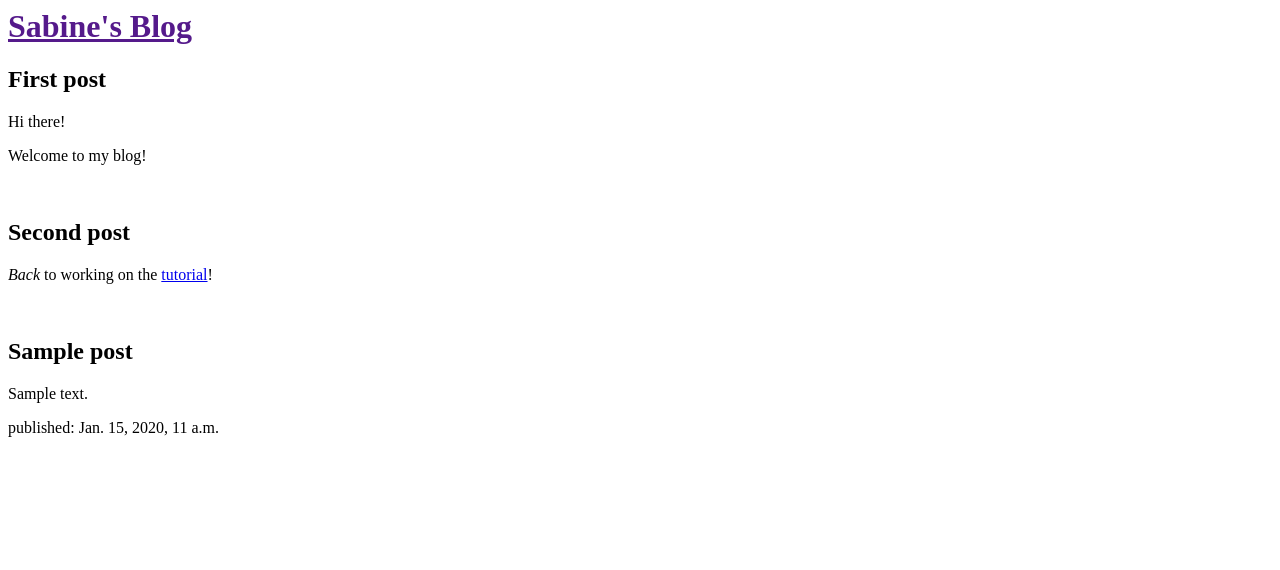
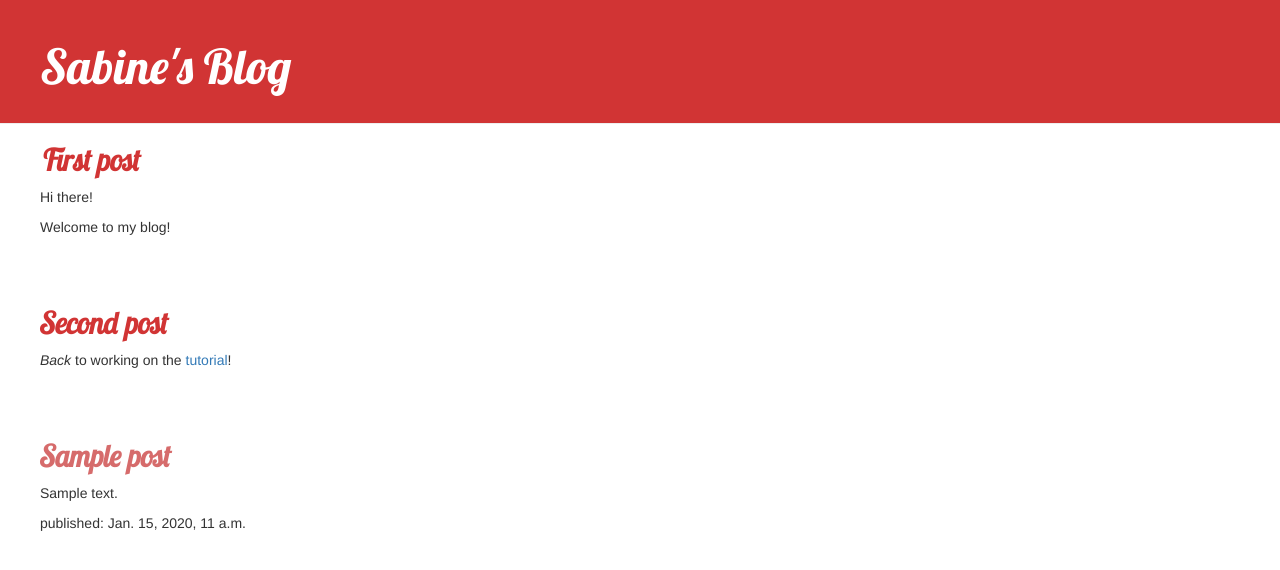
Before and after one commit to sabineau/my-first-blog, a Django app: template blog/templates/blog/post_list.html in a window 1280 px wide. Shown: the top 570 px of the page. Run offline with Django 3.2, Linux system fonts and the light colour scheme; the template is opened without the code that fills it: values that come from a table or form of the project are taken from there, others are empty; tables that the repository leaves empty hold one stand-in row (values such as "Sample post"); some libraries are stand-ins or nearby versions.

Commit message:
changed layout

```diff
--- /dev/null
+++ b/blog/static/css/blog.css
@@ -0,0 +1,58 @@
+.page-header {
+	background-color: #D13434;
+	margin-top: 0;
+	padding: 20px 20px 20px 40px;
+}
+
+.page-header h1, .page-header h1 a, .page-header h1 a:visited, .page-header h1 a:active {
+	color: #ffffff;
+	font-size: 36pt;
+	text-decoration: none;
+}
+
+.content {
+	margin-left: 40px;
+}
+
+h1, h3, h4 {
+	font-family: 'Lobster', cursive;
+}
+
+.date {
+	color: #828282;
+}
+
+.save {
+	float: right;
+}
+
+.post-form textarea, .post-form input {
+	width: 100%;
+}
+
+.top-menu, .top-menu:hover, .top-menu:visited {
+	color: #ffffff;
+	float: right;
+	font-size: 26pt;
+	margin-right: 20px;
+}
+
+.post {
+	margin-bottom: 70px;
+	margin-left: 40px;
+}
+
+.shell_post {
+	margin-bottom: 70px;
+	margin-left: 40px;
+}
+
+.post h2, .post h2:visited {
+	color : #D13434;
+	font-family: 'Lobster Two', cursive;
+}
+
+.shell_post h2, .shell_post h2:visited {
+	color : #D66B6B;
+	font-family: 'Lobster Two', cursive;
+}
--- a/blog/templates/blog/post_list.html
+++ b/blog/templates/blog/post_list.html
@@ -1,28 +1,31 @@
+{% load staticfiles %}
 <html>
 	<head>
 		<title>Sabine's blog</title>
+		<link rel="stylesheet" href="//maxcdn.bootstrapcdn.com/bootstrap/3.2.0/css/bootstrap.min.css">
+		<link rel="stylesheet" href="//maxcdn.bootstrapcdn.com/bootstrap/3.2.0/css/bootstrap-theme.min.css">
+		<link rel="stylesheet" href="{% static 'css/blog.css' %}">
+		<link href="http://fonts.googleapis.com/css?family=Lobster&subset=latin,latin-ext" rel="stylesheet" type="text/css">
+		<link href='https://fonts.googleapis.com/css?family=Lobster+Two:400italic' rel='stylesheet' type='text/css'>
 	</head>
 	<body>
-		<div>
+		<div class="page-header">
 			<h1><a href="">Sabine's Blog</a></h1>
 		</div>
-		<div>
+		<div class="post">
 			<h2><strong>First post</strong></h1>
 			<p>Hi there!</p>
 			<p>Welcome to my blog!</p>
-			<br />
 		</div>
-		<div>
+		<div class="post">
 			<h2><strong>Second post</strong></h1>
 			<p><em>Back</em> to working on the <a href="http://tutorial.djangogirls.org/en/">tutorial</a>!</p>
-			<br />
 		</div>
 		{% for post in posts %}
-			<div>
+			<div class="shell_post">
 				<h2><strong>{{post.title}}</strong></h1>
 				<p>{{post.text|linebreaks}}</p>
 				<p>published: {{post.published_date}}</p>
-				<br />
 			</div>
 		{% endfor %}
 	</body>
```
